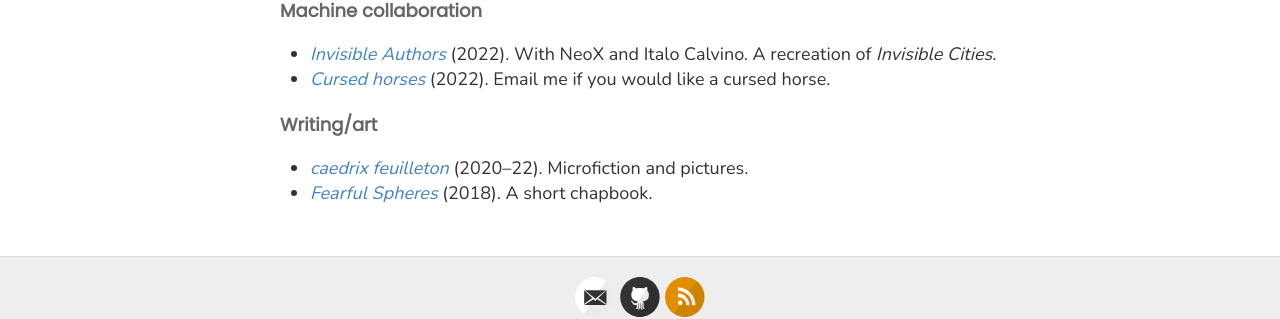
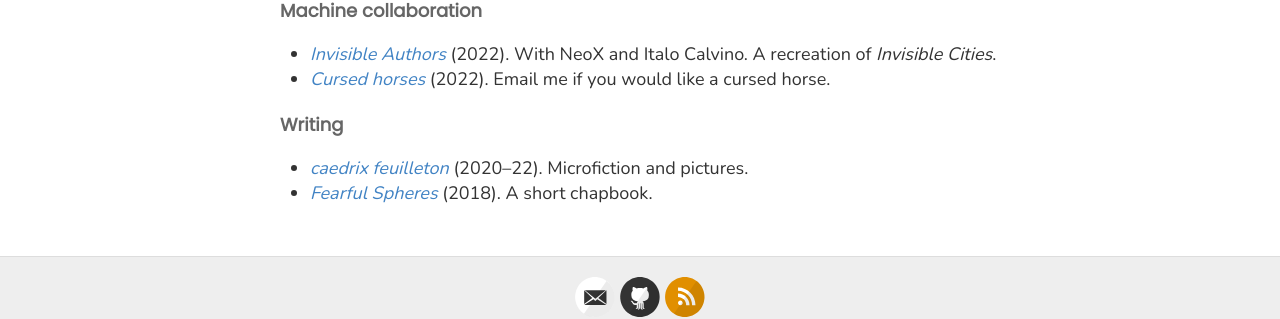
Before and after one commit to heptarch/heptarch.github.io, a Jekyll site: the page built from art.md, in a window 1280 px wide. Shown: the part 234-553 px from the top of the page. Built offline with Jekyll 4.4.1, drawn with Linux system fonts in a browser that asks for light colours.

Commit message:
Update art.md

```diff
--- a/art.md
+++ b/art.md
@@ -11,7 +11,7 @@ NeoX and Italo Calvino. A recreation of *Invisible Cities*.
 - <a href = "mailto:cursedhorses@gmail.com"><i>Cursed horses</i></a>
   (2022). Email me if you would like a cursed horse.
 
-#### Writing/art
+#### Writing
 
 - [*caedrix feuilleton*](https://caedrix.tumblr.com/)
   (2020--22). Microfiction and pictures.
```
